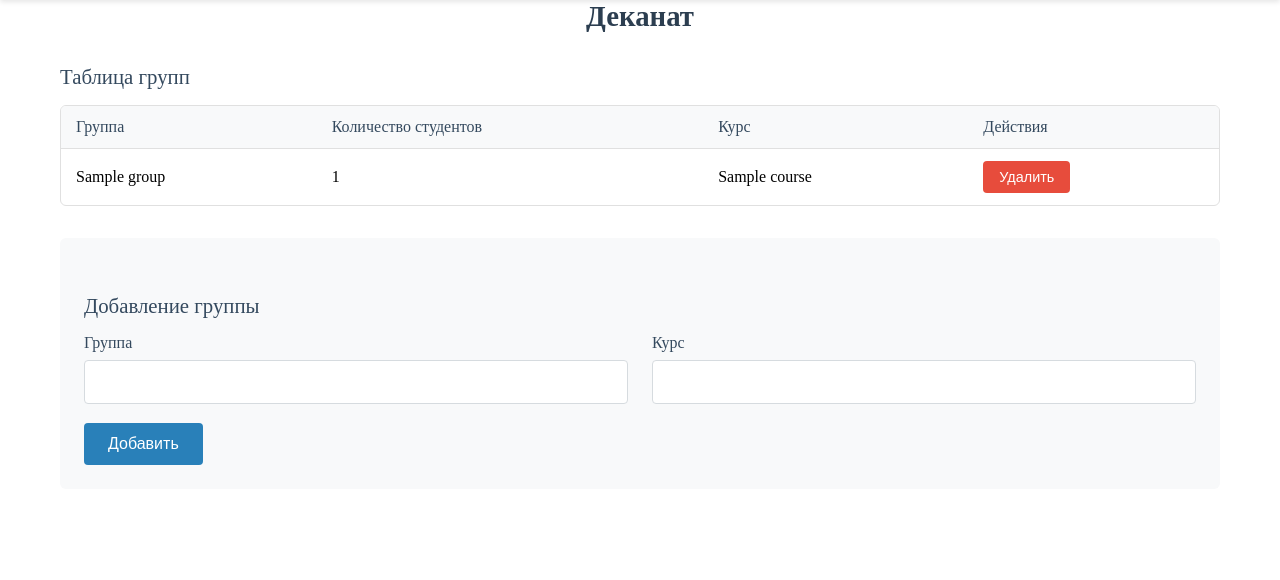
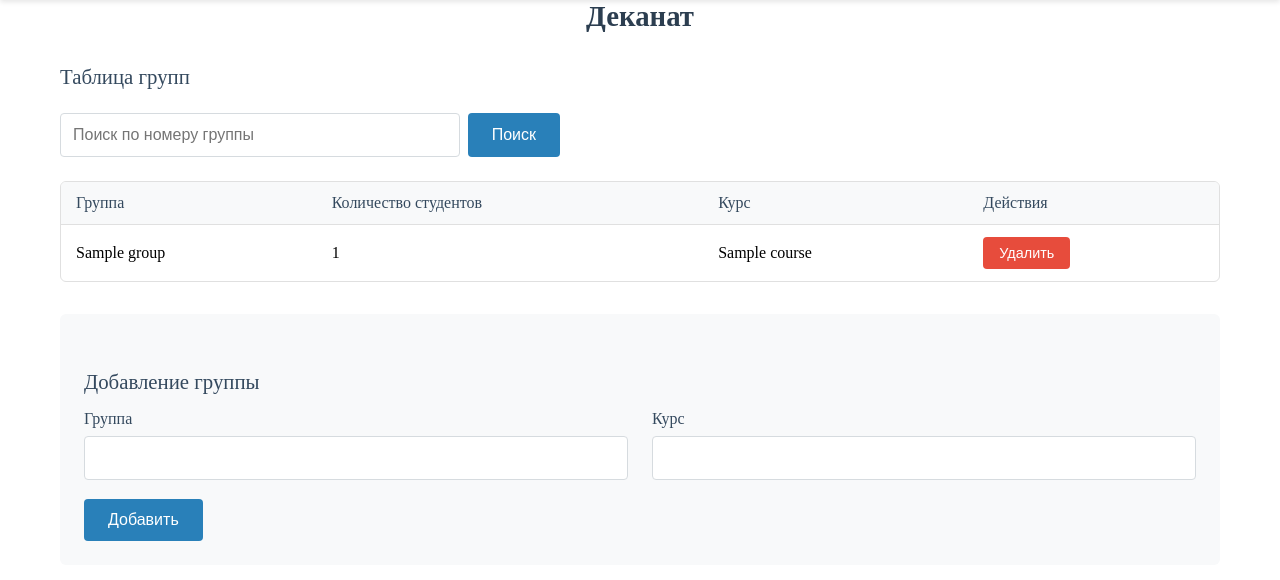
Before and after one commit to karixCode/Server-praktika, a PHP site: template views/site/groups_manage.php in a window 1280 px wide. Shown: the part 66-646 px from the top of the page. Run offline with PHP 8.4, Linux system fonts and the light colour scheme; the template is opened without the code that fills it: most values are stand-ins (such as "Sample title", 1, 10 or a date in 2020); data that the repository does not hold is empty.

Commit message:
search groups

```diff
--- a/views/site/groups_manage.php
+++ b/views/site/groups_manage.php
@@ -70,8 +70,8 @@
         color: #34495e;
     }
 
-    .form-group input,
-    .form-group select {
+    form input,
+    form select {
         width: 100%;
         padding: 0.75rem;
         border: 1px solid #d6dbdf;
@@ -79,8 +79,8 @@
         font-size: 1rem;
     }
 
-    .form-group input:focus,
-    .form-group select:focus {
+    form input:focus,
+    form select:focus {
         border-color: #2980b9;
         outline: none;
     }
@@ -114,11 +114,26 @@
     .delete-btn:hover {
         background-color: #c0392b;
     }
+
+    .search-form form {
+        display: flex;
+        margin: 1.5rem 0;
+        gap: 0.5rem;
+        max-width: 500px;
+    }
 </style>
 
 <div class="container">
     <h1 class="page-title">Деканат</h1>
     <h2 class="section-title">Таблица групп</h2>
+
+    <div class="search-form">
+        <form method="post" class="search-form-inner">
+            <input type="search" name="search_text" class="search-input" placeholder="Поиск по номеру группы"
+                   value="<?= htmlspecialchars($search_text ?? '') ?>">
+            <button type="submit" class="search-btn submit-btn">Поиск</button>
+        </form>
+    </div>
 
     <div class="groups-table-container">
         <table class="groups-table">
```
Also changed, not shown: app/Controller/GroupController.php (+7 -0 lines).
